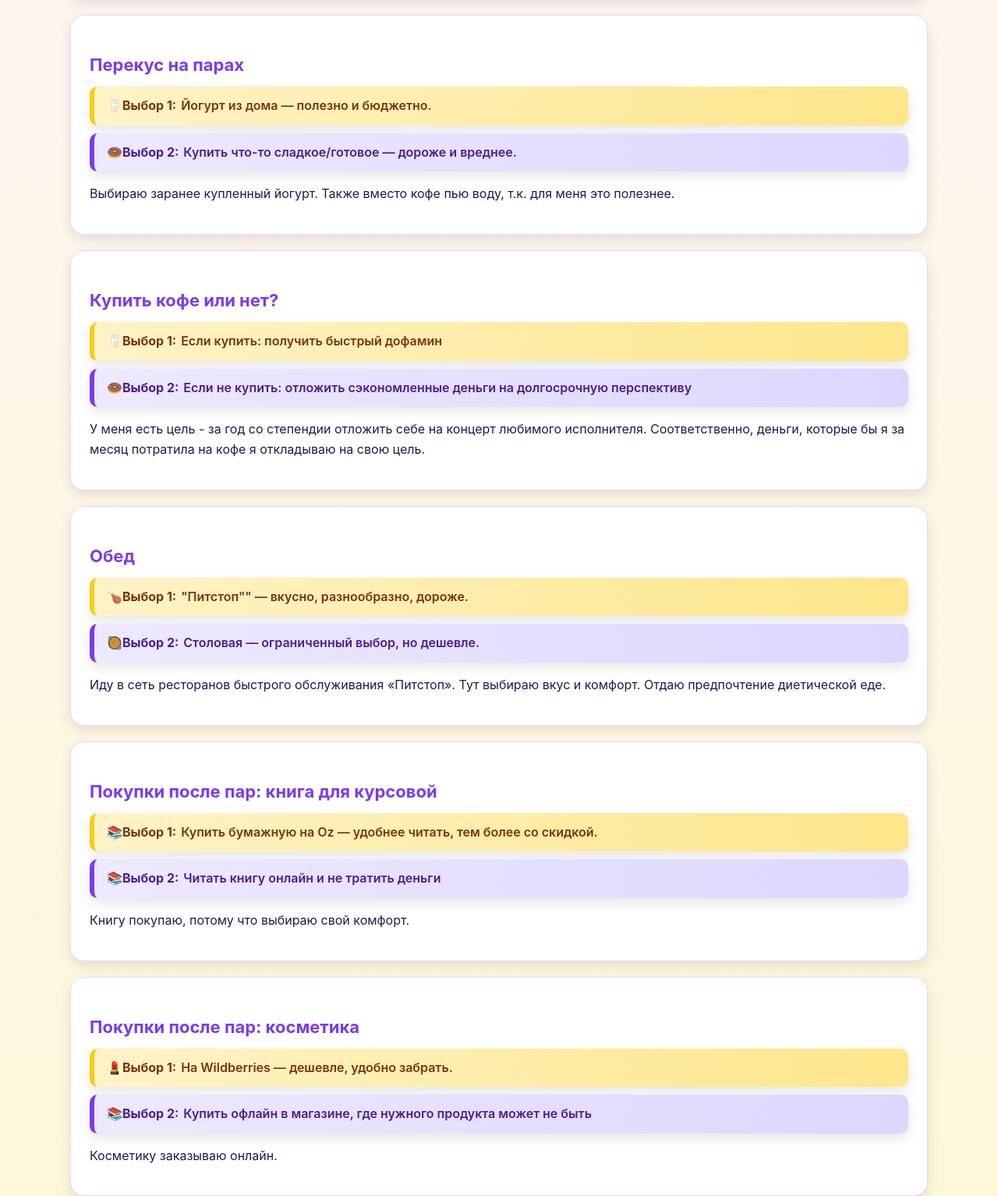
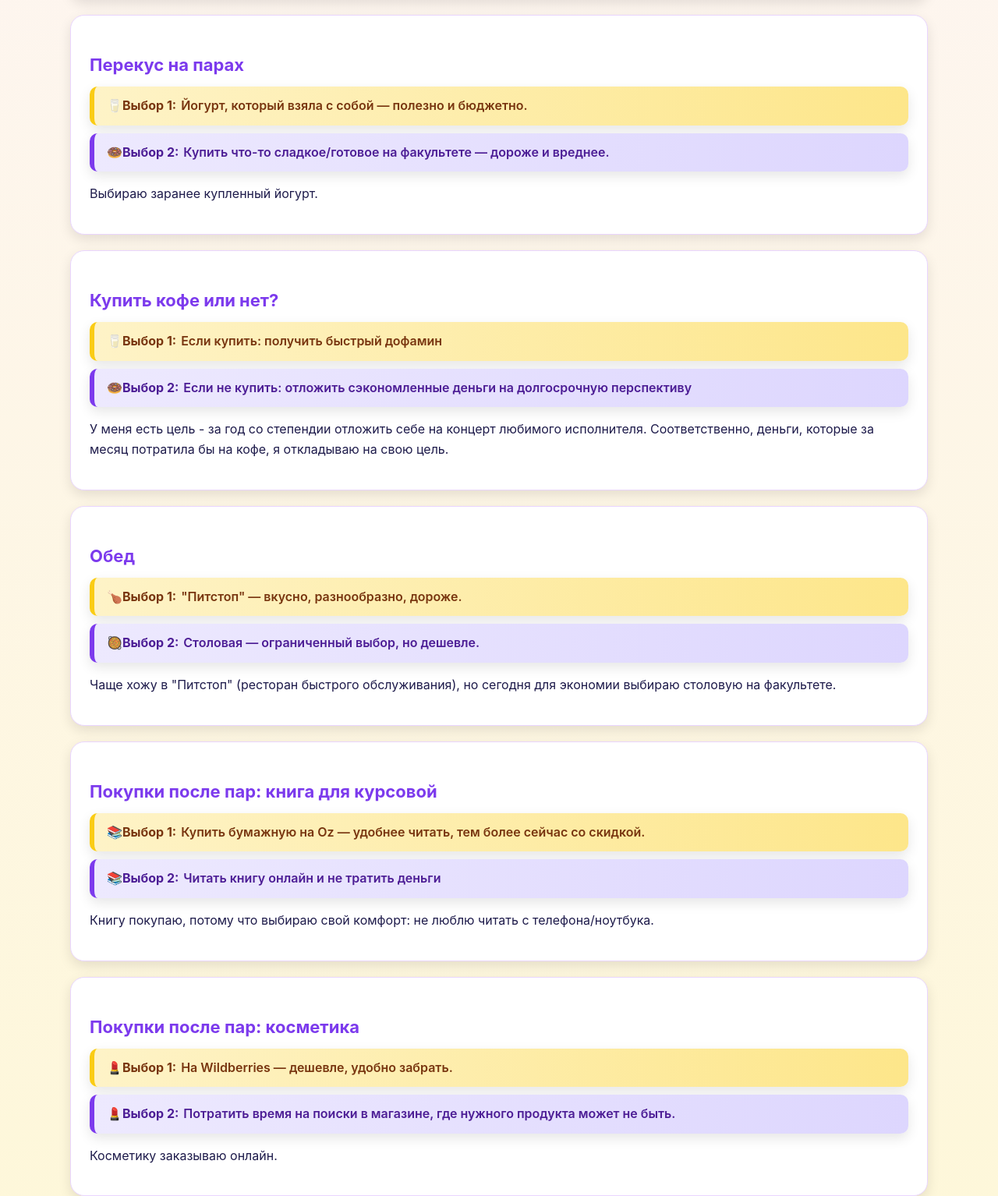
Before and after one commit to maryrrak-maker/econ-choice, a plain HTML site: page index.html in a window 1280 px wide. Shown: the part 1260-2794 px from the top of the page at 78% size. Drawn offline with Linux system fonts and the light colour scheme.

Commit message:
Add files via upload

```diff
--- a/index.html
+++ b/index.html
@@ -48,10 +48,10 @@
       <div class="step">
         <h3>Перекус на парах</h3>
         <div class="choices">
-          <div class="choice good">🥛 <strong>Выбор 1:</strong> Йогурт из дома — полезно и бюджетно.</div>
-          <div class="choice bad">🍩 <strong>Выбор 2:</strong> Купить что-то сладкое/готовое — дороже и вреднее.</div>
+          <div class="choice good">🥛 <strong>Выбор 1:</strong> Йогурт, который взяла с собой — полезно и бюджетно.</div>
+          <div class="choice bad">🍩 <strong>Выбор 2:</strong> Купить что-то сладкое/готовое на факультете — дороже и вреднее.</div>
         </div>
-        <p>Выбираю заранее купленный йогурт. Также вместо кофе пью воду, т.к. для меня это полезнее.</p>
+        <p>Выбираю заранее купленный йогурт. </p>
       </div>
 
       <div class="step">
@@ -60,32 +60,32 @@
           <div class="choice good">🥛 <strong>Выбор 1:</strong> Если купить: получить быстрый дофамин</div>
           <div class="choice bad">🍩 <strong>Выбор 2:</strong> Если не купить: отложить сэкономленные деньги на долгосрочную перспективу</div>
         </div>
-        <p>У меня есть цель - за год со степендии отложить себе на концерт любимого исполнителя. Соответственно, деньги, которые бы я за месяц потратила на кофе я откладываю на свою цель.</p>
+        <p>У меня есть цель - за год со степендии отложить себе на концерт любимого исполнителя. Соответственно, деньги, которые за месяц потратила бы на кофе, я откладываю на свою цель.</p>
       </div>
 
       <div class="step">
         <h3>Обед</h3>
         <div class="choices">
-          <div class="choice good">🍗 <strong>Выбор 1:</strong> "Питстоп"" — вкусно, разнообразно, дороже.</div>
+          <div class="choice good">🍗 <strong>Выбор 1:</strong> "Питстоп" — вкусно, разнообразно, дороже.</div>
           <div class="choice bad">🥘 <strong>Выбор 2:</strong> Столовая — ограниченный выбор, но дешевле.</div>
         </div>
-         <p>Иду в сеть ресторанов быстрого обслуживания «Питстоп». Тут выбираю вкус и комфорт. Отдаю предпочтение диетической еде.</p>
+         <p>Чаще хожу в "Питстоп" (ресторан быстрого обслуживания), но сегодня для экономии выбираю столовую на факультете.</p>
       </div>
 
       <div class="step">
         <h3>Покупки после пар: книга для курсовой</h3>
         <div class="choices">
-          <div class="choice good">📚 <strong>Выбор 1:</strong> Купить бумажную на Oz — удобнее читать, тем более со скидкой.</div>
+          <div class="choice good">📚 <strong>Выбор 1:</strong> Купить бумажную на Oz — удобнее читать, тем более сейчас со скидкой.</div>
           <div class="choice bad">📚<strong>Выбор 2:</strong> Читать книгу онлайн и не тратить деньги</div>
         </div>
-        <p>Книгу покупаю, потому что выбираю свой комфорт. </p>
+        <p>Книгу покупаю, потому что выбираю свой комфорт: не люблю читать с телефона/ноутбука. </p>
       </div>
 
       <div class="step">
         <h3>Покупки после пар: косметика</h3>
         <div class="choices">
           <div class="choice good">💄 <strong>Выбор 1:</strong> На Wildberries — дешевле, удобно забрать.</div>
-          <div class="choice bad">📚<strong>Выбор 2:</strong> Купить офлайн в магазине, где нужного продукта может не быть</div>
+          <div class="choice bad">💄<strong>Выбор 2:</strong> Потратить время на поиски в магазине, где нужного продукта может не быть. </div>
         </div>
         <p>Косметику заказываю онлайн.</p>
       </div>
```
